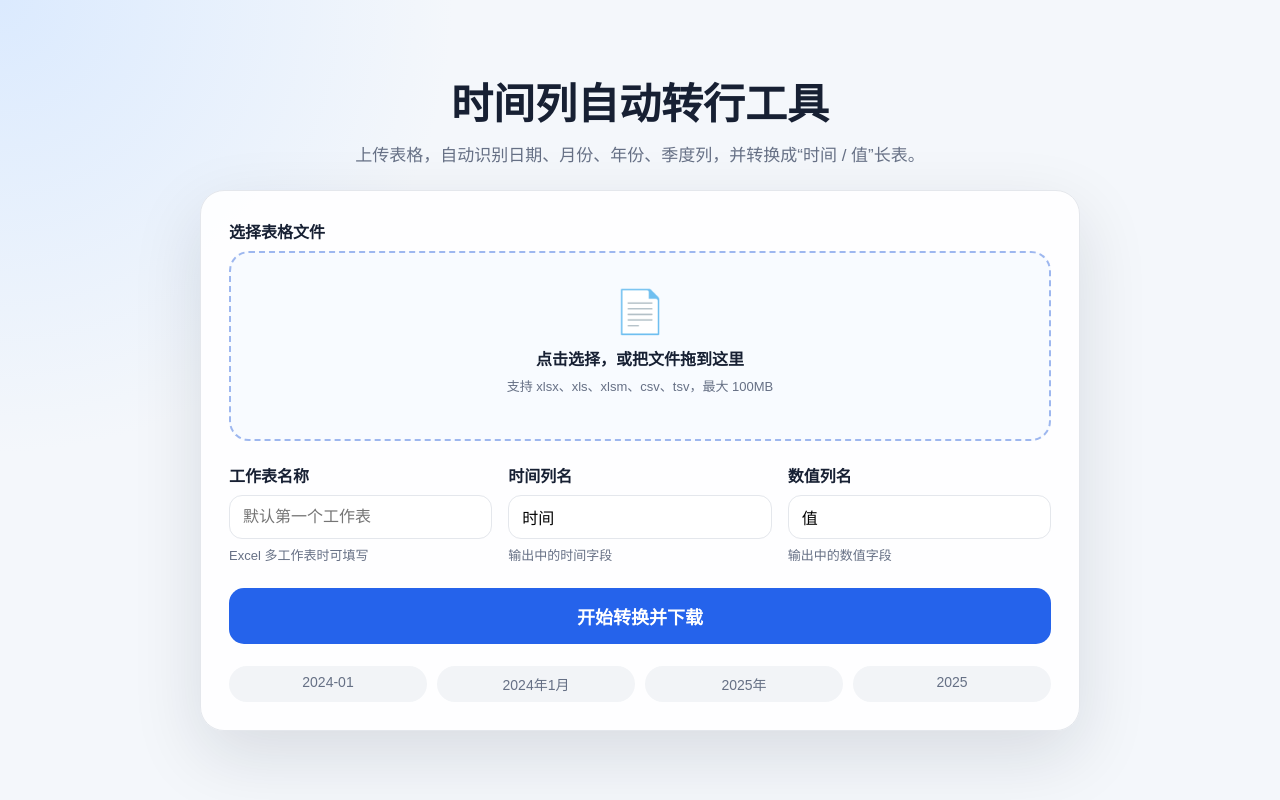
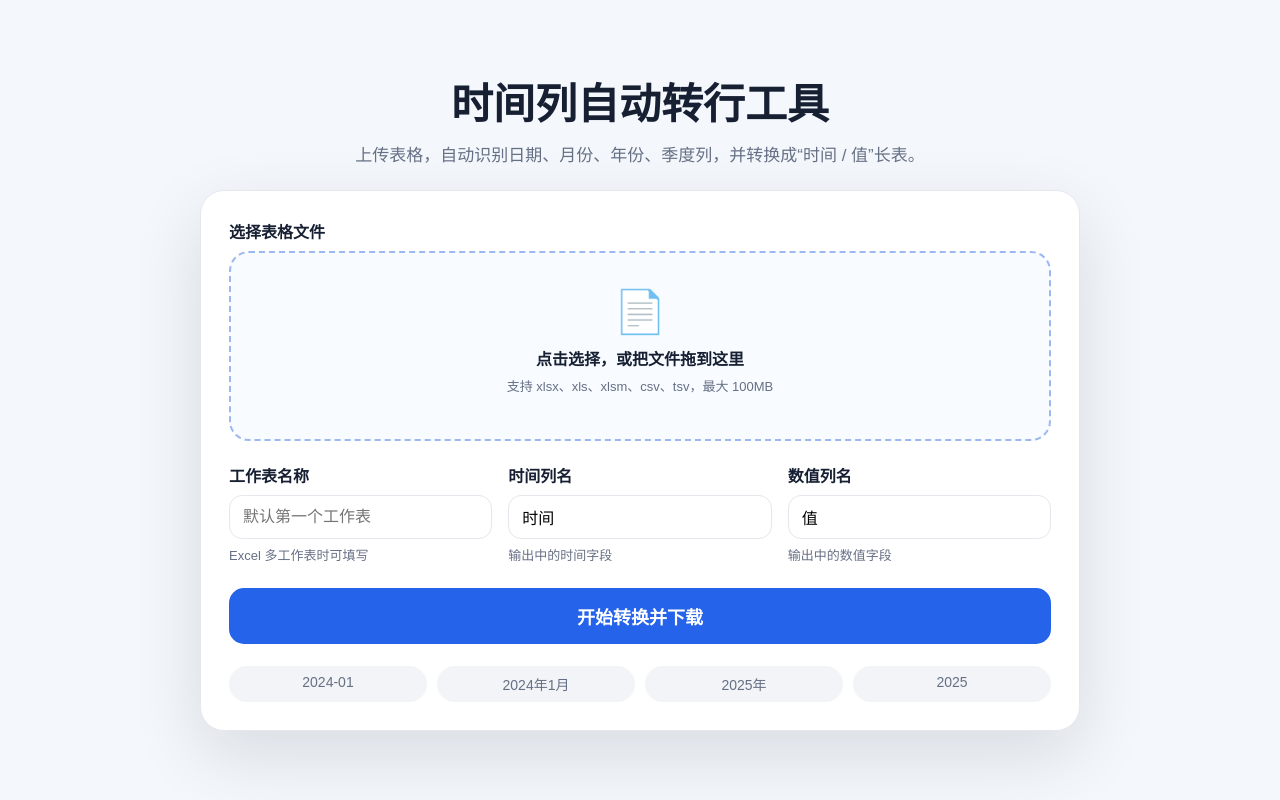
Before and after one commit to possbb/tool, a Flask app: page / in a window 1280 px wide. Run offline with Flask 3, Linux system fonts and the light colour scheme.

Commit message:
Fix transparent background rendering

```diff
--- a/templates/index.html
+++ b/templates/index.html
@@ -18,13 +18,23 @@
       --danger-bg: #fef3f2;
     }
     * { box-sizing: border-box; }
+    html { background: #f4f7fb; }
+    body::before {
+      content: "";
+      position: fixed;
+      inset: 0;
+      z-index: -1;
+      background: #f4f7fb;
+      pointer-events: none;
+    }
     body {
       margin: 0;
       min-height: 100vh;
       font-family: "Microsoft YaHei", "PingFang SC", Arial, sans-serif;
-      background: radial-gradient(circle at top left, #dbeafe, transparent 30%), var(--bg);
+      background: #f4f7fb;
       color: var(--text);
       display: flex;
+      isolation: isolate;
       align-items: center;
       justify-content: center;
       padding: 32px 16px;
@@ -34,7 +44,7 @@
     h1 { margin: 0 0 10px; font-size: clamp(28px, 5vw, 42px); }
     .hero p { margin: 0; color: var(--muted); font-size: 17px; }
     .card {
-      background: rgba(255,255,255,.92);
+      background: #ffffff;
       border: 1px solid var(--border);
       border-radius: 24px;
       box-shadow: 0 24px 70px rgba(15, 23, 42, .12);
@@ -109,8 +119,8 @@
       display: none;
       align-items: center;
       justify-content: center;
-      background: rgba(15, 23, 42, .38);
-      backdrop-filter: blur(5px);
+      background: #eef4ff;
+
       z-index: 50;
       padding: 20px;
     }
```
Also changed, not shown: index.html (+14 -4 lines).
